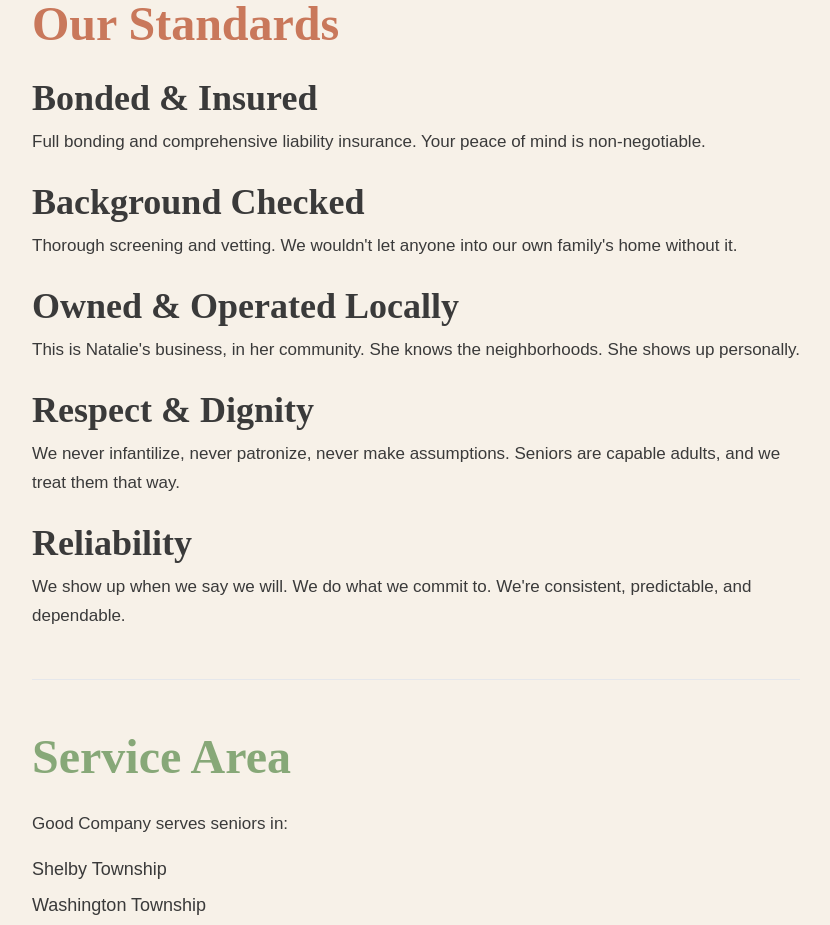
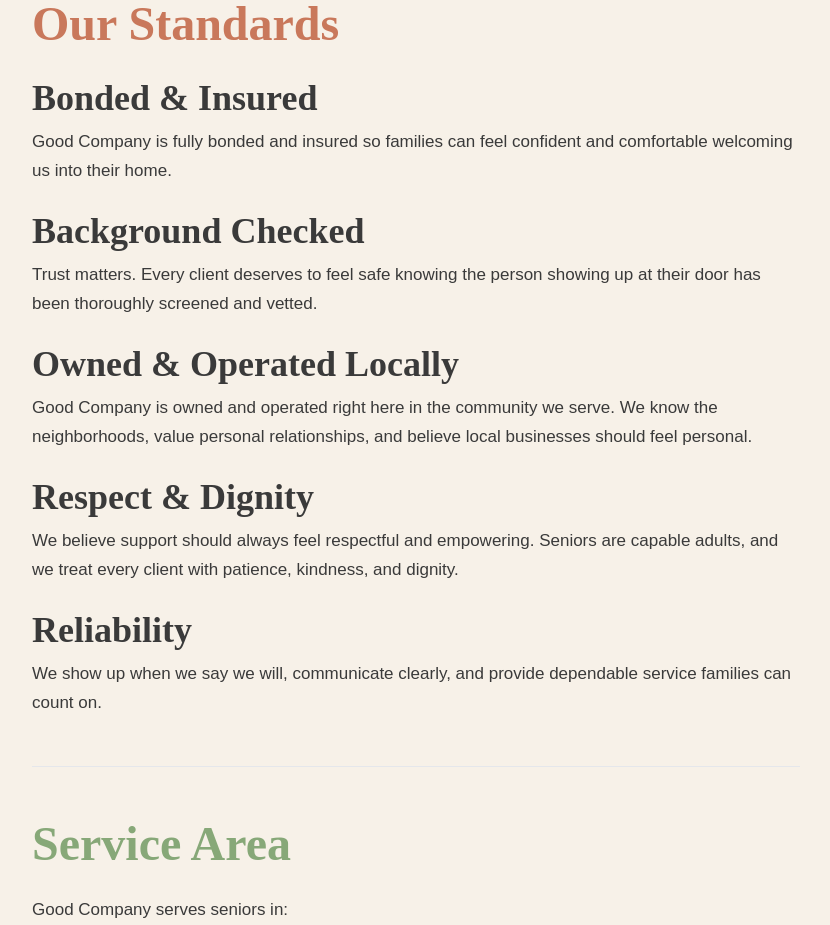
Before and after one commit to GoodCompanySCS/goodcompany-scs, a Next.js app: page /about in a window 1280 px wide. Shown: the part 2040-2965 px from the top of the page, without its empty margins (64-894 px from the left). Built offline with nearby package versions, Linux system fonts and the light colour scheme.

Commit message:
Update page.tsx

```diff
--- a/app/about/page.tsx
+++ b/app/about/page.tsx
@@ -50,23 +50,23 @@ export default function About() {
               <ul className="space-y-6">
                 <li>
                   <h3 style={{ color: 'var(--charcoal)' }} className="font-semibold mb-2">Bonded & Insured</h3>
-                  <p className="text-base">Full bonding and comprehensive liability insurance. Your peace of mind is non-negotiable.</p>
+                  <p className="text-base">Good Company is fully bonded and insured so families can feel confident and comfortable welcoming us into their home.</p>
                 </li>
                 <li>
                   <h3 style={{ color: 'var(--charcoal)' }} className="font-semibold mb-2">Background Checked</h3>
-                  <p className="text-base">Thorough screening and vetting. We wouldn't let anyone into our own family's home without it.</p>
+                  <p className="text-base">Trust matters. Every client deserves to feel safe knowing the person showing up at their door has been thoroughly screened and vetted.</p>
                 </li>
                 <li>
                   <h3 style={{ color: 'var(--charcoal)' }} className="font-semibold mb-2">Owned & Operated Locally</h3>
-                  <p className="text-base">This is Natalie's business, in her community. She knows the neighborhoods. She shows up personally.</p>
+                  <p className="text-base">Good Company is owned and operated right here in the community we serve. We know the neighborhoods, value personal relationships, and believe local businesses should feel personal.</p>
                 </li>
                 <li>
                   <h3 style={{ color: 'var(--charcoal)' }} className="font-semibold mb-2">Respect & Dignity</h3>
-                  <p className="text-base">We never infantilize, never patronize, never make assumptions. Seniors are capable adults, and we treat them that way.</p>
+                  <p className="text-base">We believe support should always feel respectful and empowering. Seniors are capable adults, and we treat every client with patience, kindness, and dignity.</p>
                 </li>
                 <li>
                   <h3 style={{ color: 'var(--charcoal)' }} className="font-semibold mb-2">Reliability</h3>
-                  <p className="text-base">We show up when we say we will. We do what we commit to. We're consistent, predictable, and dependable.</p>
+                  <p className="text-base">We show up when we say we will, communicate clearly, and provide dependable service families can count on.</p>
                 </li>
               </ul>
             </div>
```
